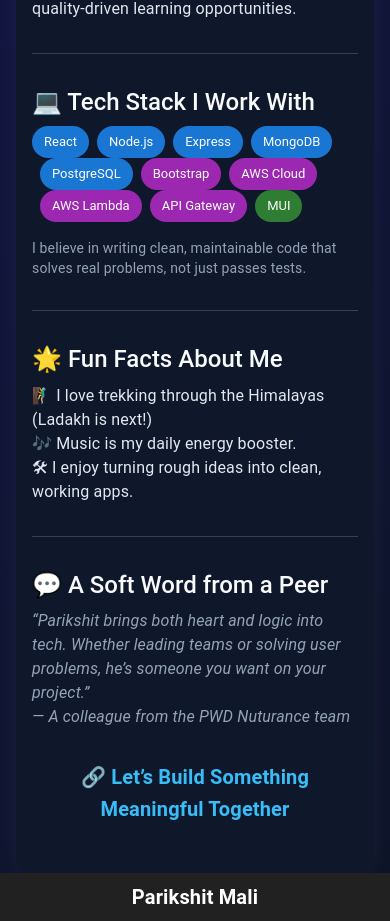
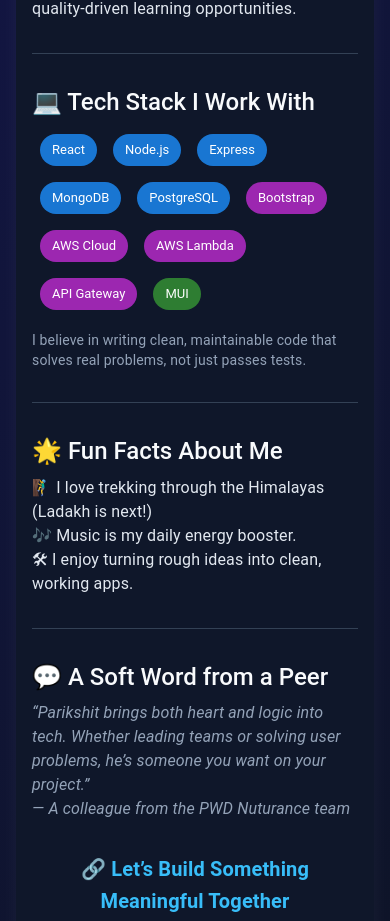
Before and after one commit to parikshitmali17/Portfolio, a React (Create React App) app: page /About in a window 390 px wide. Shown: the part 1697-2618 px from the top of the page. Built offline with nearby package versions, Linux system fonts and the light colour scheme.

Commit message:
About and  Project card margin added for mobile responsive

```diff
--- a/src/Components/About.js
+++ b/src/Components/About.js
@@ -112,7 +112,7 @@
       <Typography variant="h5" fontWeight="medium" gutterBottom>
         💻 Tech Stack I Work With
       </Typography>
-      <Stack direction="row" spacing={1} flexWrap="wrap" sx={{ mb: 2 }}>
+      {/* <Stack direction="row" spacing={1} flexWrap="wrap" sx={{ mb: 2 }}>
         <Chip label="React" color="primary" />
         <Chip label="Node.js" color="primary" />
         <Chip label="Express" color="primary" />
@@ -124,7 +124,22 @@
         <Chip label="API Gateway" color="secondary" />
         <Chip label="MUI" color="success" />
 
-      </Stack>
+      </Stack> */}
+
+<Stack direction="row" flexWrap="wrap" sx={{ mb: 1.5}}>
+  <Chip label="React" color="primary" sx={{ m: 1 }} />
+  <Chip label="Node.js" color="primary" sx={{ m: 1 }} />
+  <Chip label="Express" color="primary" sx={{ m: 1 }} />
+  <Chip label="MongoDB" color="primary" sx={{ m: 1 }} />
+  <Chip label="PostgreSQL" color="primary" sx={{ m: 1 }} />
+  <Chip label="Bootstrap" color="secondary" sx={{ m: 1 }} />
+  <Chip label="AWS Cloud" color="secondary" sx={{ m: 1 }} />
+  <Chip label="AWS Lambda" color="secondary" sx={{ m: 1 }} />
+  <Chip label="API Gateway" color="secondary" sx={{ m: 1 }} />
+  <Chip label="MUI" color="success" sx={{ m: 1 }} />
+</Stack>
+
+
       <Typography variant="body2" sx={{ color: "#94a3b8" }}>
         I believe in writing clean, maintainable code that solves real problems, not just passes tests.
       </Typography>
--- a/src/Components/ProjectCard.js
+++ b/src/Components/ProjectCard.js
@@ -44,14 +44,14 @@
       )}
 
       <CardContent>
-        <Stack spacing={1}>
+        <Stack spacing={1} >
           <Typography variant="h6" fontWeight="bold">
             {title}
           </Typography>
 
-          <Stack direction="row" spacing={1} flexWrap="wrap">
+          <Stack direction="row"  flexWrap="wrap" >
             {tags.map((tag, index) => (
-              <Chip key={index} label={tag} size="small" color="primary" />
+              <Chip key={index} label={tag} size="small" color="primary" sx={{ mr: 1, mb: 1 }} />
             ))}
           </Stack>
 
```
